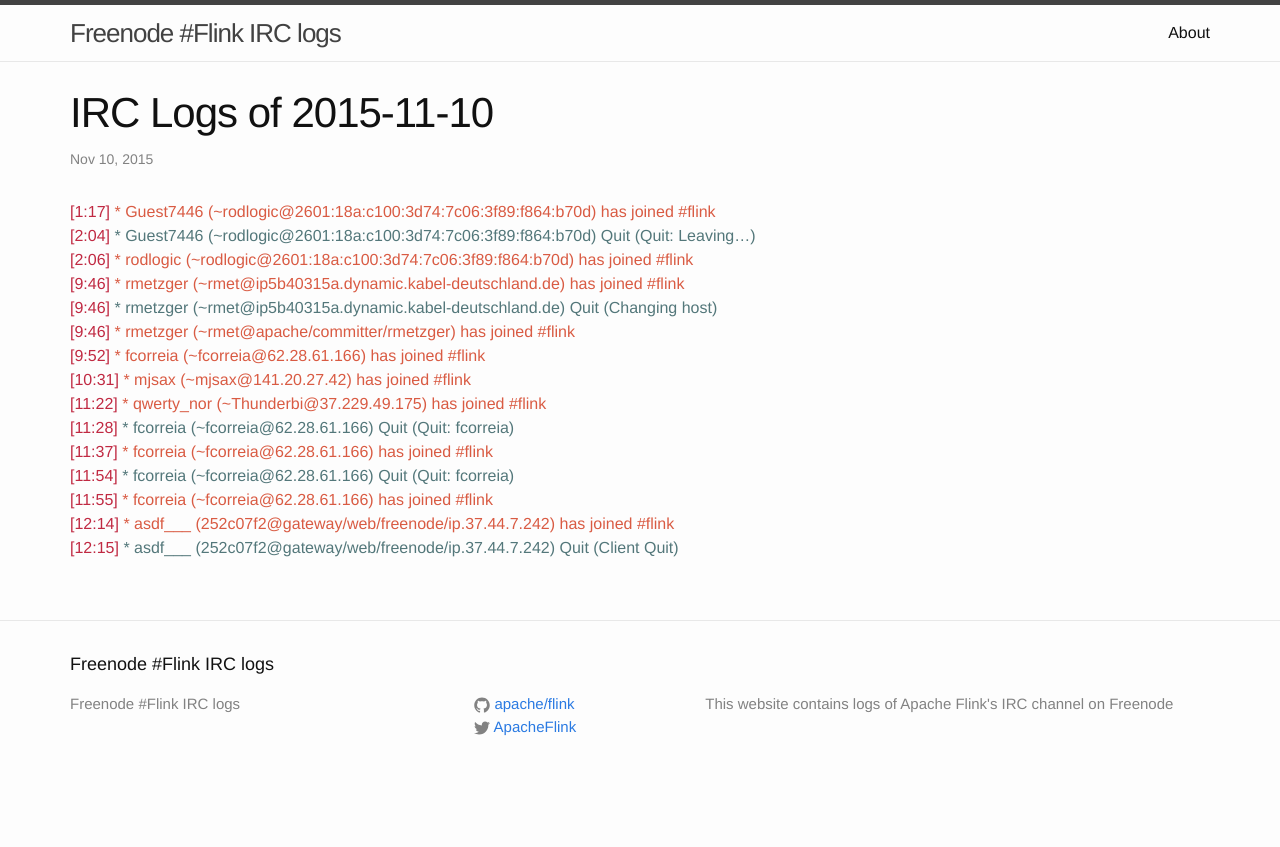
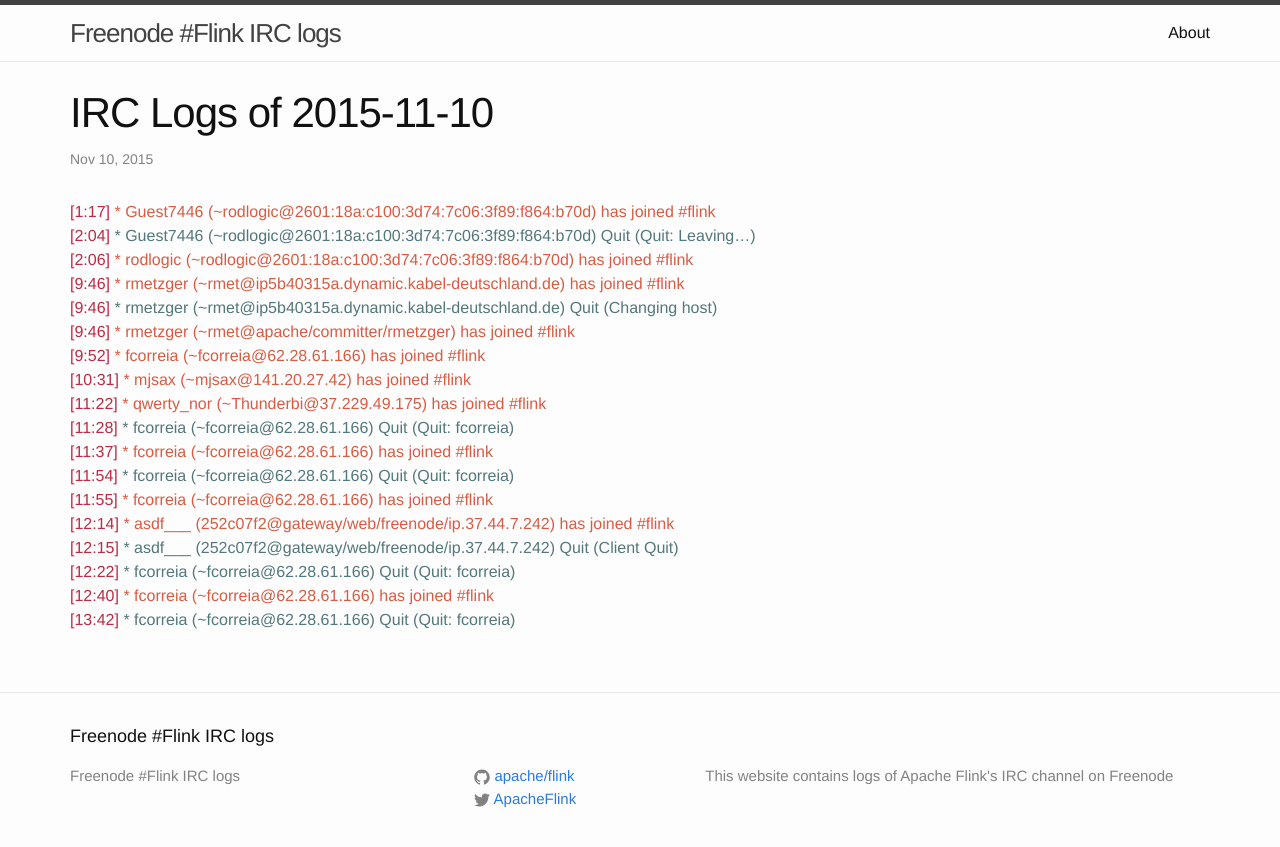
Before and after one commit to flink-irc-logs/flink-irc-logs.github.io, a Jekyll site: the page built from _posts/2015-11-10-logs.markdown, in a window 1280 px wide. Shown: the top 847 px of the page. Built offline with Jekyll 4.4.1, drawn with Linux system fonts in a browser that asks for light colours.

Commit message:
Update of the logs on Tue Nov 10 14:19:17 CET 2015

```diff
--- a/_posts/2015-11-10-logs.markdown
+++ b/_posts/2015-11-10-logs.markdown
@@ -19,3 +19,6 @@
 <span class="irc-date">[11:55]</span> <span class="irc-green">* fcorreia (~fcorreia@62.28.61.166) has joined #flink</span><br />
 <span class="irc-date">[12:14]</span> <span class="irc-green">* asdf___ (252c07f2@gateway/web/freenode/ip.37.44.7.242) has joined #flink</span><br />
 <span class="irc-date">[12:15]</span> <span class="irc-navy">* asdf___ (252c07f2@gateway/web/freenode/ip.37.44.7.242) Quit (Client Quit)</span><br />
+<span class="irc-date">[12:22]</span> <span class="irc-navy">* fcorreia (~fcorreia@62.28.61.166) Quit (Quit: fcorreia)</span><br />
+<span class="irc-date">[12:40]</span> <span class="irc-green">* fcorreia (~fcorreia@62.28.61.166) has joined #flink</span><br />
+<span class="irc-date">[13:42]</span> <span class="irc-navy">* fcorreia (~fcorreia@62.28.61.166) Quit (Quit: fcorreia)</span><br />
```
